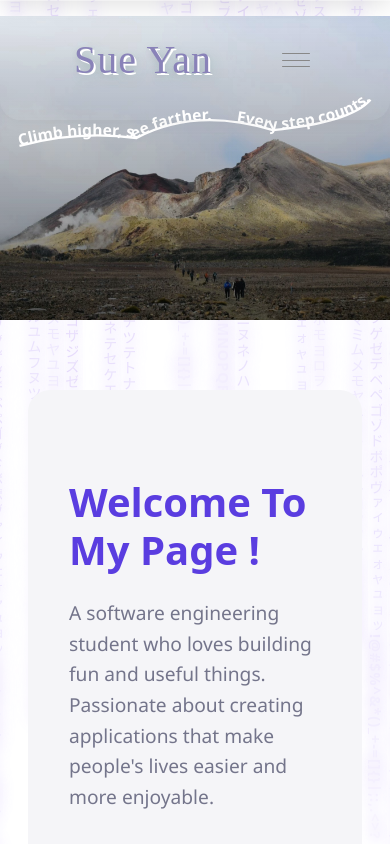
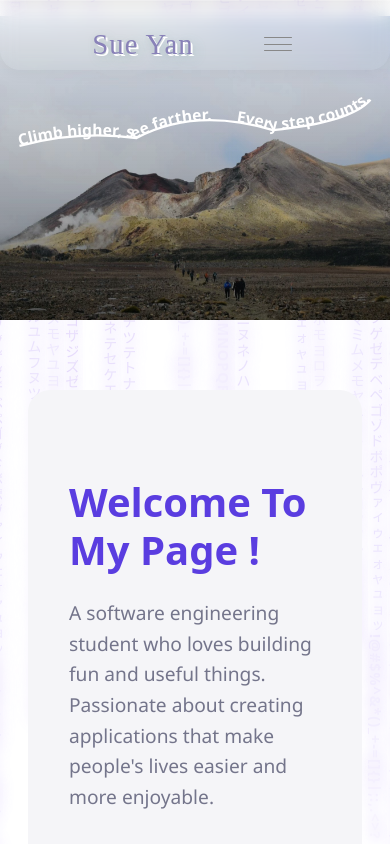
Before and after one commit to sueyan9/my-portfolio, a React (Vite) app: page / in a window 390 px wide. Built offline with nearby package versions, Linux system fonts and the light colour scheme.

Commit message:
add projects

```diff
--- a/src/components/Navbar.css
+++ b/src/components/Navbar.css
@@ -5,7 +5,7 @@
     background-color:white; /*rgb(31, 47, 40)*/
     color :#222;
     /*color: rgb(251, 231, 207);*/
-    position: fixed !important;;
+    position: fixed !important;
     z-index: 1000;
     box-shadow: 0 2px 4px rgba(0,0,0,0.1);
     border-radius:0 0 20px 20px;
@@ -170,7 +170,17 @@
     .hamburger {
         display: flex;
     }
+    .navbar-logo {
+        font-size: 1.8rem; /* 缩小 logo 字体 */
+    }
+    .nav-btn-link {
+        font-size: 1rem;
+        padding: 0.5rem 1.2rem;
+    }
     .mobile-menu {
         display: flex;
     }
+    .navbar{
+        height:70px!important;
+    }
 }
--- a/src/components/Navbar.jsx
+++ b/src/components/Navbar.jsx
@@ -21,9 +21,9 @@
     const background = useTransform(
         scrollY,
         [0, 100],
-        ["rgba(255,255,255,0)", "rgba(255,255,255,0.95)"] // 你可以自定义颜色
+        ["rgba(255,255,255,0)", "rgba(255,255,255,0.8)"] // 你可以自定义颜色
     );
-    const height = useTransform(scrollY, [0, 100], [120, 60]);
+    const height = useTransform(scrollY, [0, 100], [100, 40]);
 
     // 关闭菜单后再跳转
     const handleNavClick = (fn) => {
@@ -42,7 +42,9 @@
             style={{
                 background,
                 height,
-                boxShadow: "0 2px 16px rgba(0,0,0,0.06)" // 可选：滚动时加阴影
+                backdropFilter: "blur(8px)",   // 模糊玻璃感
+                WebkitBackdropFilter: "blur(8px)", // Safari 兼容
+                boxShadow: "0 2px 16px rgba(0,0,0,0.06)"
             }}
         >
             <div className="navbar-grid">
--- a/src/components/ProjectCarousel.jsx
+++ b/src/components/ProjectCarousel.jsx
@@ -10,43 +10,43 @@
 
 
 const projects = [
-//     {
-//         title: "3D Dental Chart",
-//         desc: `Overview:
-//
-// This is a React-based 3D dental chart application that provides an interactive, educational, and engaging way to explore human teeth anatomy. Built for web platforms, the application allows users to rotate, zoom, and drag the full set of teeth in a 3D view, offering a modern solution for dental education, patient communication, and treatment planning.
-//
-// Key Features:
-// • 🧠 Interactive 3D Visualization: Users can freely rotate and zoom the dental model to explore different angles and perspectives.
-// • 🦷 Tooth-Specific Info Display: Clicking on a single tooth reveals detailed information (e.g., name, ID, treatment record placeholder).
-// • 🖱️ Drag & Pan Support: Smooth drag-to-rotate and pinch-to-zoom interactions using Three.js and React Three Fiber.
-// • 🎓 Educational Use: Ideal for dental students, educators, or apps requiring anatomical visualization.
-//
-// Tech Stack:
-// React · React Three Fiber · Three.js · JavaScript · HTML/CSS`,
-//         image: project1,
-//         link: " https://tooth-mate-app-2025.vercel.app/",
-//     },
-//     {
-//         title: "🦷ToothMate Mobile App",
-//         desc: "Overview:\n" +
-//             "\n" +
-//             "ToothMate is a personalized dental care and education mobile app designed to enhance dental awareness and streamline treatment management. Tailored for patients and parents, the app provides interactive 3D dental charts, custom treatment plans, and engaging educational content—all accessible from your phone.\n" +
-//             "\n" +
-//             "Key Features:\n" +
-//             "\t•\t🦷 3D Dental Chart: Interactive, age-based 3D tooth models with click-to-view treatment history\n" +
-//             "\t•\t📋 Treatment Records: Add and view treatment history independently or through appointments\n" +
-//             "\t•\t🎓 Personalized Dental Education: Interactive modules with animations, quizzes, and flashcards\n" +
-//             "\t•\t📅 Appointment Management: View completed appointments and associated treatment details\n" +
-//             "\t•\t🧒 Child-Friendly Mode: Tailored views for younger users with simplified interaction\n" +
-//             "\t•\t🌐 Cross-Platform Ready: Built with React Native for both Android and iOS compatibility\n" +
-//             "\t•\t🔒 Authentication & Profiles: User login, role-based access, and secure treatment data\n" +
-//             "\n" +
-//             "Tech Stack:\n" +
-//             "React Native · Node.js · Express · MongoDB · Three.js · Firebase · Expo\n",
-//         video: project2,
-//         link: "https://github.com/sueyan9/ToothMate_App_2025",
-//     },
+    {
+        title: "3D Dental Chart",
+        desc: `Overview:
+
+This is a React-based 3D dental chart application that provides an interactive, educational, and engaging way to explore human teeth anatomy. Built for web platforms, the application allows users to rotate, zoom, and drag the full set of teeth in a 3D view, offering a modern solution for dental education, patient communication, and treatment planning.
+
+Key Features:
+• 🧠 Interactive 3D Visualization: Users can freely rotate and zoom the dental model to explore different angles and perspectives.
+• 🦷 Tooth-Specific Info Display: Clicking on a single tooth reveals detailed information (e.g., name, ID, treatment record placeholder).
+• 🖱️ Drag & Pan Support: Smooth drag-to-rotate and pinch-to-zoom interactions using Three.js and React Three Fiber.
+• 🎓 Educational Use: Ideal for dental students, educators, or apps requiring anatomical visualization.
+
+Tech Stack:
+React · React Three Fiber · Three.js · JavaScript · HTML/CSS`,
+        image: project1,
+        link: " https://tooth-mate-app-2025.vercel.app/",
+    },
+    {
+        title: "🦷ToothMate Mobile App",
+        desc: "Overview:\n" +
+            "\n" +
+            "ToothMate is a personalized dental care and education mobile app designed to enhance dental awareness and streamline treatment management. Tailored for patients and parents, the app provides interactive 3D dental charts, custom treatment plans, and engaging educational content—all accessible from your phone.\n" +
+            "\n" +
+            "Key Features:\n" +
+            "\t•\t🦷 3D Dental Chart: Interactive, age-based 3D tooth models with click-to-view treatment history\n" +
+            "\t•\t📋 Treatment Records: Add and view treatment history independently or through appointments\n" +
+            "\t•\t🎓 Personalized Dental Education: Interactive modules with animations, quizzes, and flashcards\n" +
+            "\t•\t📅 Appointment Management: View completed appointments and associated treatment details\n" +
+            "\t•\t🧒 Child-Friendly Mode: Tailored views for younger users with simplified interaction\n" +
+            "\t•\t🌐 Cross-Platform Ready: Built with React Native for both Android and iOS compatibility\n" +
+            "\t•\t🔒 Authentication & Profiles: User login, role-based access, and secure treatment data\n" +
+            "\n" +
+            "Tech Stack:\n" +
+            "React Native · Node.js · Express · MongoDB · Three.js · Firebase · Expo\n",
+        video: project2,
+        link: "https://github.com/sueyan9/ToothMate_App_2025",
+    },
     {
         title: "Price Hound",
         desc: "Overview:\n" +
```
